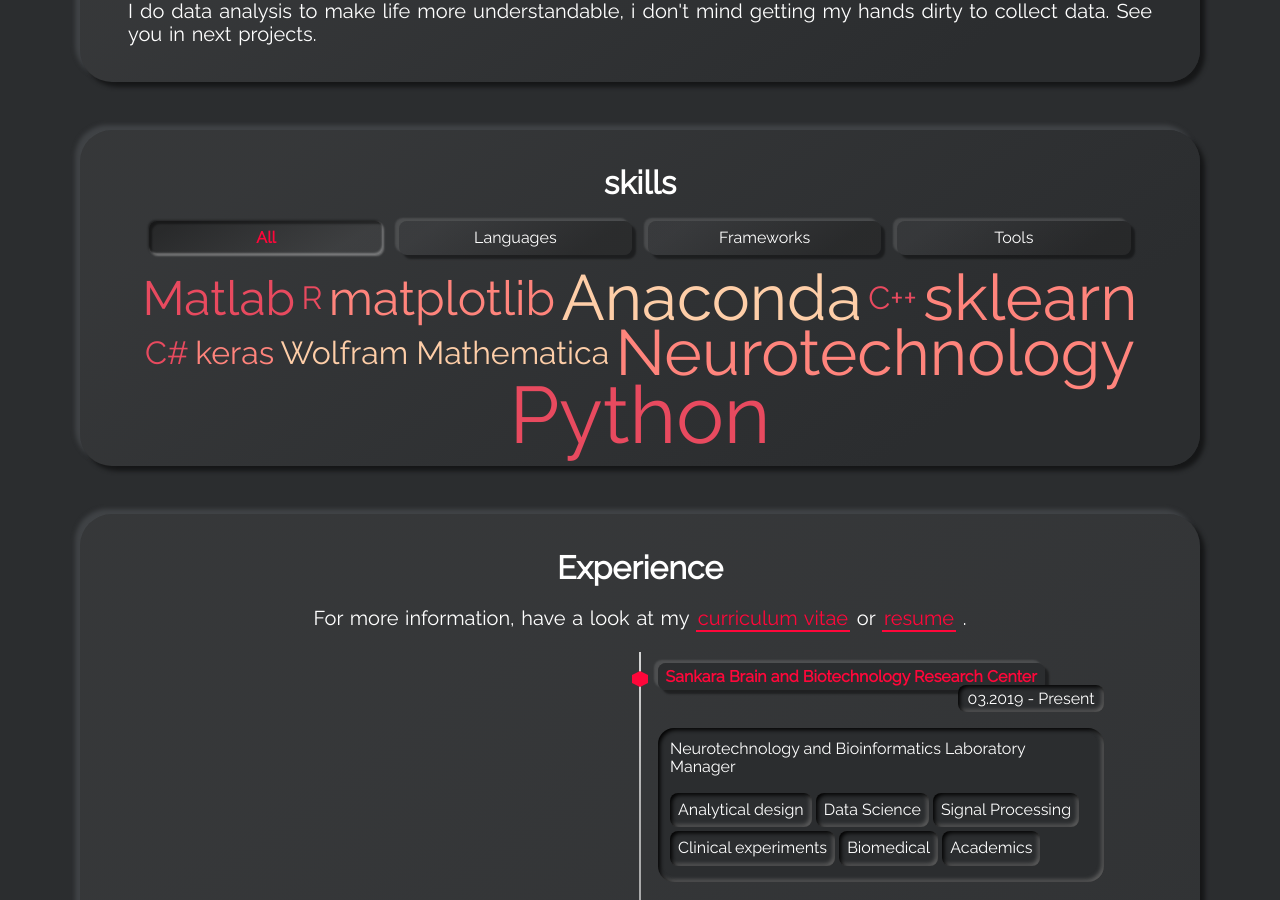
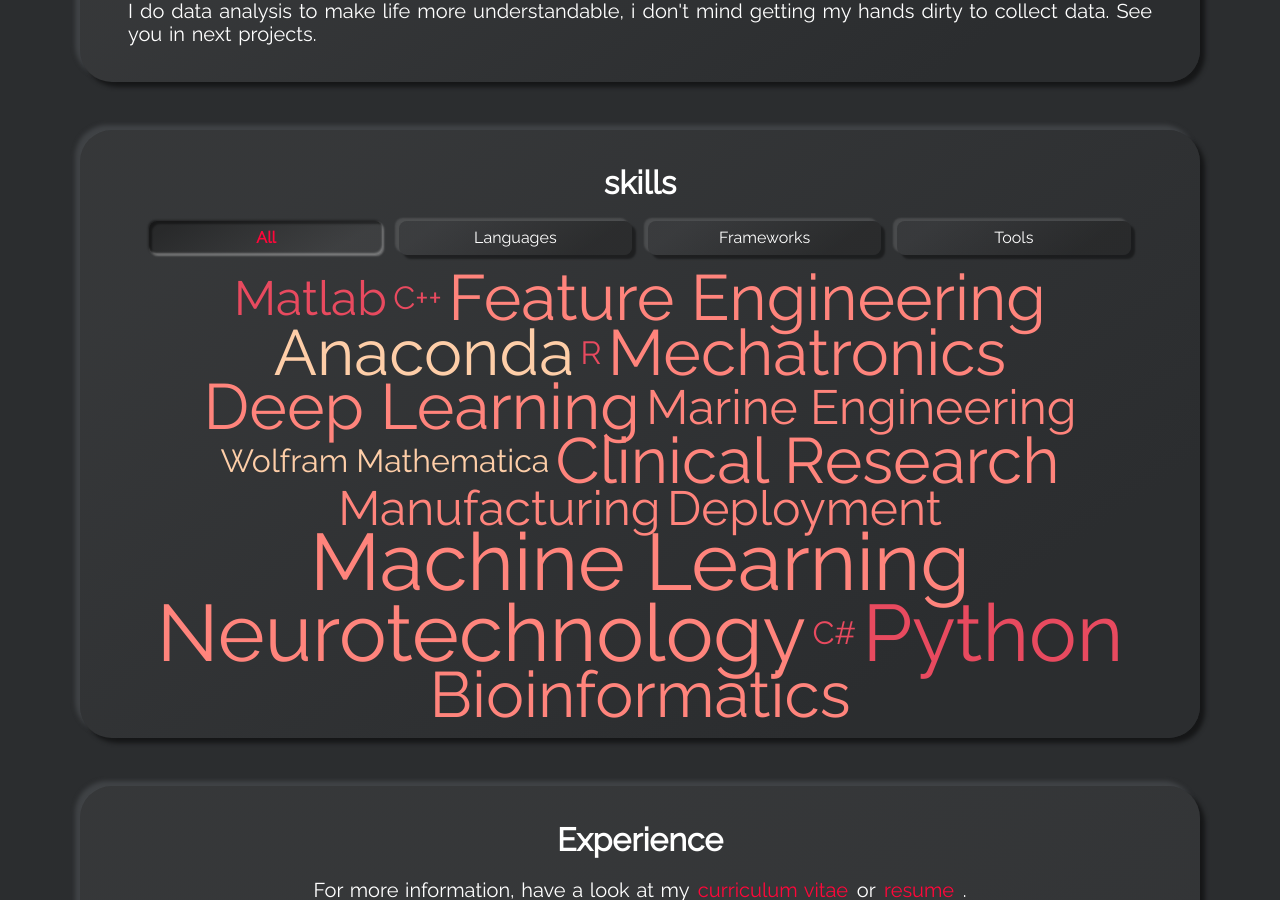
Before and after one commit to cgncvk/cgncvk.github.io-, a Jekyll site: the page built from index.html, in a window 1280 px wide and 900 px high, scrolled down 1151 px. Built offline with Jekyll 4.4.1, drawn with Linux system fonts in a browser that asks for light colours; some of the changed text lies outside the part shown.

Commit message:
Update skills-frameworks.yml

```diff
--- a/_data/skills-frameworks.yml
+++ b/_data/skills-frameworks.yml
@@ -6,14 +6,31 @@
 #   weight: 5
 
 - name: Neurotechnology
+  weight: 5
 
+- name: Machine Learning
+  weight: 5
+
+- name: Deep Learning
   weight: 4
 
-- name: sklearn
+- name: Bioinformatics
   weight: 4
 
-- name: keras
-  weight: 2
+- name: Clinical Research
+  weight: 4
 
-- name: matplotlib
+- name: Mechatronics
+  weight: 4
+
+- name: Marine Engineering
   weight: 3
+
+- name: Feature Engineering
+  weight: 4
+
+- name: Deployment
+  weight: 3
+
+- name: Manufacturing
+  weight: 3
```
